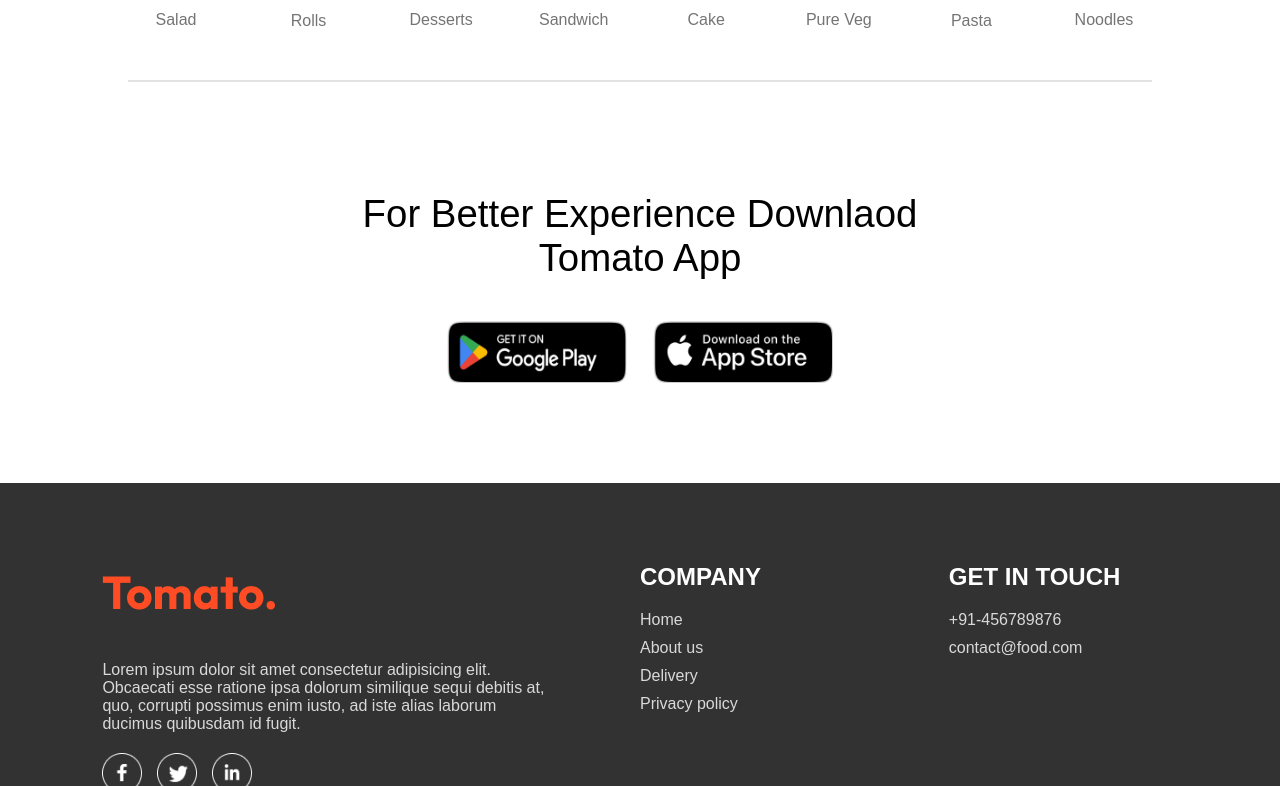
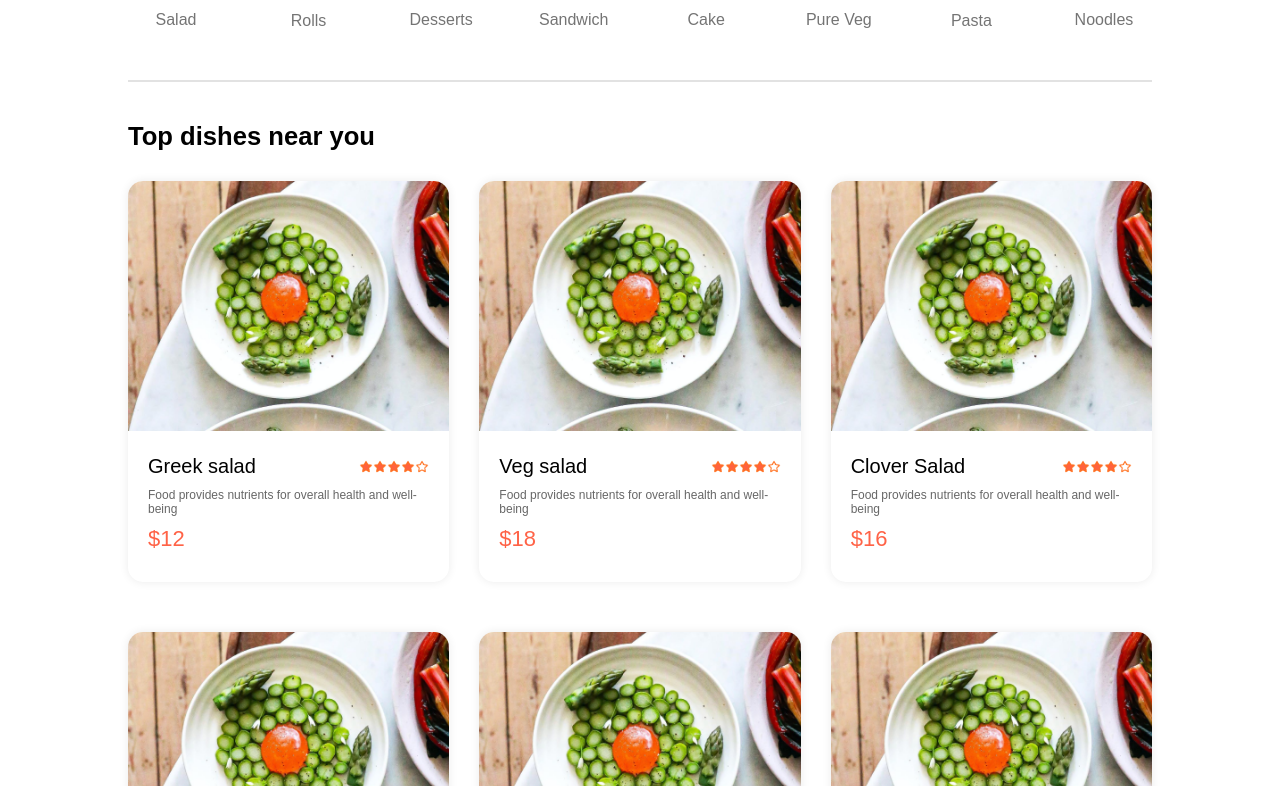
Before and after one commit to SagarXdev23/Food_Delivery_Mini-Project, a React (Vite) app in the folder frontend/food/: page / in a window 1280 px wide. Shown: the part 834-1620 px from the top of the page. Built offline with nearby package versions, Linux system fonts and the light colour scheme.

Commit message:
fooddisplay and fooditem added

```diff
--- a/frontend/food/src/assets/assets.js
+++ b/frontend/food/src/assets/assets.js
@@ -140,6 +140,7 @@
 import play_store from './play_store.png'
 import app_store from './app_store.png'
 import cross_icon from './cross_icon.png'
+import rating_starts from './rating_starts.png'
 
 
 
@@ -168,7 +169,8 @@
     facebook_icon,
     twitter_icon,
     linkedin_icon,
-    cross_icon
+    cross_icon,
+    rating_starts
 }
 
 export const menu_list = [
--- a/frontend/food/src/components/navbar/FoodDisplay/FoodDisplay.css
+++ b/frontend/food/src/components/navbar/FoodDisplay/FoodDisplay.css
@@ -0,0 +1,18 @@
+.food-display{
+    margin-top: 30px;
+
+}
+
+.food-display h2{
+    font-size: max(2vw , 24px);
+    font-weight: 600;
+}
+
+.food-display-list{
+    display: grid;
+    grid-template-columns: repeat(auto-fill,minmax(240px, 1fr));
+    margin-top: 30px;
+    gap: 30px;
+    row-gap:50px;
+
+}
--- a/frontend/food/src/components/navbar/FoodItem/FoodItem.css
+++ b/frontend/food/src/components/navbar/FoodItem/FoodItem.css
@@ -0,0 +1,48 @@
+.food-item{
+    width: 100%;
+    margin: auto;
+    border-radius:  15px ;
+    box-shadow: 0px 0px 10px #00000015;
+    transition: 0.3s;
+    animation: fadeIn 1s;
+
+}
+
+.food-item-image{
+    width: 100%;
+    border-radius: 15px 15px 0px 0px;
+
+}
+
+.food-item-info{
+    padding: 20px;
+}
+
+.food-item-name-rating{
+    display: flex;
+    justify-content: space-between;
+    align-items: center;
+    margin-bottom: 10px;
+}
+
+.food-item-name-rating p{
+    font-size: 20px;
+    font-weight: 500;
+
+}
+
+.food-item-name-rating img{
+    width: 70px;
+
+}
+
+.food-item-desc{
+    color: #676767;
+    font-size: 12px;
+}
+.food-item-price{
+    color:tomato;
+    font-size: 22px;
+    font-weight:500 ;
+    margin: 10px 0px;
+}
--- a/frontend/food/src/components/navbar/FoodItem/FoodItem.jsx
+++ b/frontend/food/src/components/navbar/FoodItem/FoodItem.jsx
@@ -54,7 +54,7 @@
 import './FoodItem.css'
 import { assets } from '../../../assets/assets'
 
-const FoodItem = ({ id, name, price, description, image }) => {
+const FoodItem = ({ id,name,price,description,image }) => {
   return (
     <div className="food-item">
       <div className="food-item-img-container">
@@ -69,7 +69,7 @@
         <div className="food-item-name-rating">
           <p>{name}</p>
           <img
-            src={assets.rating_stars}
+            src={assets.rating_starts}
             alt="rating"
           />
         </div>
--- a/frontend/food/src/pages/Home/Home.jsx
+++ b/frontend/food/src/pages/Home/Home.jsx
@@ -1,4 +1,4 @@
-import React from 'react'
+import React, { useState }  from 'react'
 import "./Home.css"
 import Header from '../../components/navbar/Header/Header'
 import ExploreMenu from '../../components/navbar/ExploreMenu/ExploreMenu'
@@ -8,15 +8,15 @@
 
 const Home = () => {
 
-  // const [category, setCategory] = useState("All");
+  const [category, setCategory] = useState("All");
 
   return (
     <div>
       <Header/>
-      <ExploreMenu />
-      {/* <FoodDisplay/> */}
-      {/* <ExploreMenu  category={category} setCategory={setCategory}/> */}
-      {/* <FoodDisplay category={category} /> */}
+      {/* <ExploreMenu  /> */}
+      {/* <FoodDisplay  /> */}
+      <ExploreMenu  category={category} setCategory={setCategory}/>
+      <FoodDisplay category={category}  />
       <AppDownload />
 
     </div>
@@ -24,3 +24,34 @@
 }
 
 export default Home
+
+
+
+
+
+
+
+
+
+
+// import React, { useState } from 'react'
+// import "./Home.css"
+// import Header from '../../components/navbar/Header/Header'
+// import ExploreMenu from '../../components/navbar/ExploreMenu/ExploreMenu'
+// import FoodDisplay from '../../components/navbar/FoodDisplay/FoodDisplay'
+// import AppDownload from '../../components/navbar/AppDownload/AppDownload'
+
+// const Home = () => {
+//   const [category, setCategory] = useState("All");
+
+//   return (
+//     <div>
+//       <Header/>
+//       <ExploreMenu category={category} setCategory={setCategory} />
+//       <FoodDisplay category={category} />
+//       <AppDownload />
+//     </div>
+//   )
+// }
+
+// export default Home
```
Also changed, not shown: frontend/food/src/components/navbar/FoodDisplay/FoodDisplay.jsx (+7 -0 lines), frontend/food/src/context/StoreContext.jsx (+8 -3 lines).
